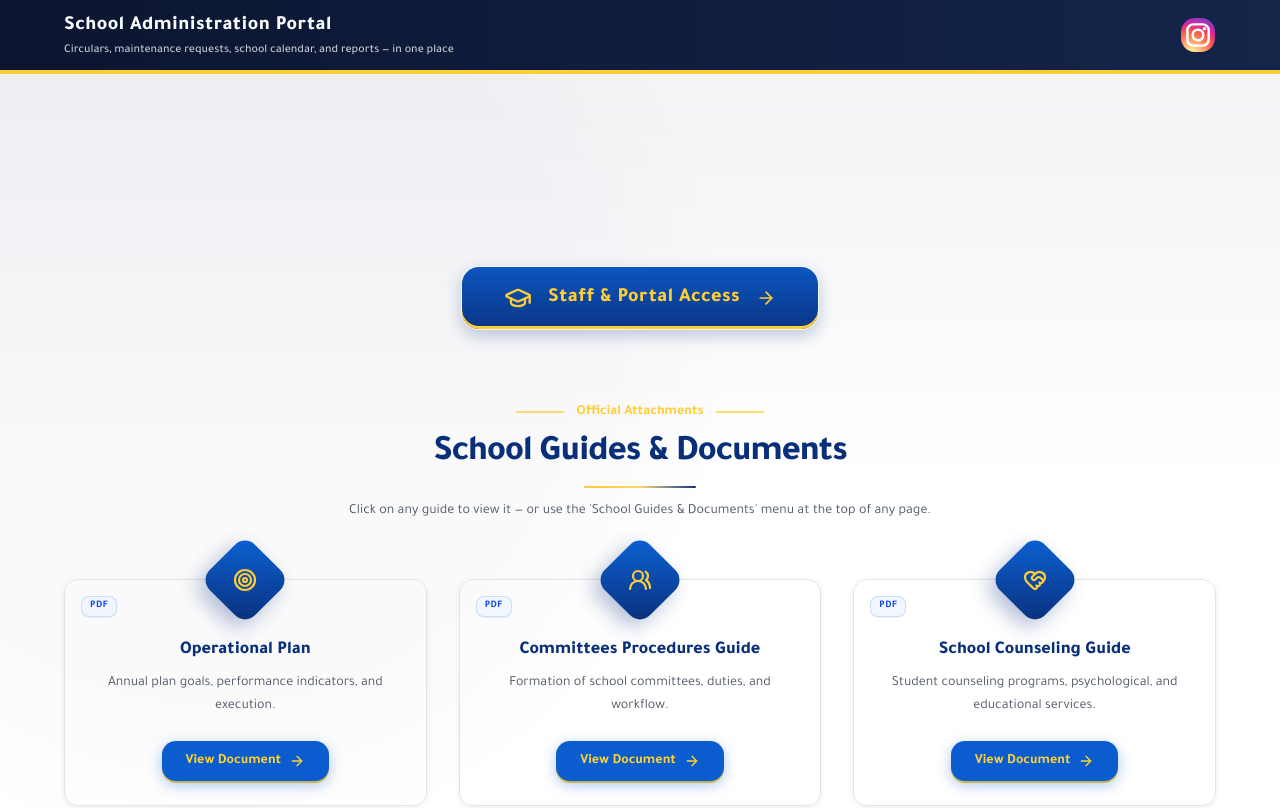
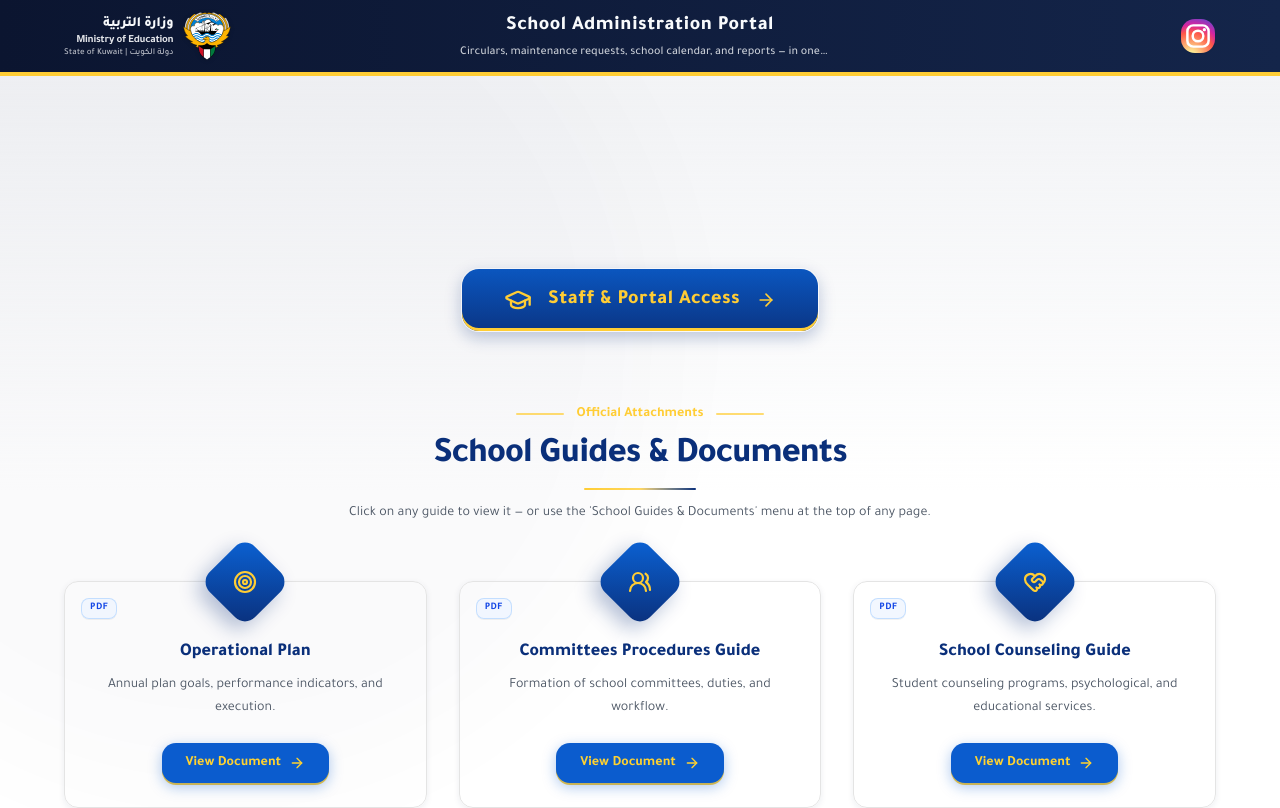
Before and after one commit to elnewahy2025/School-Administration-Portal, a Next.js app: page /en in a window 1280 px wide. Shown: the top 808 px of the page. Built offline with nearby package versions, Linux system fonts and the light colour scheme; no server answers; the database is empty.

Commit message:
feat(public): add Kuwait MOE logo link to public topbar and Instagram icon to authenticated header

```diff
--- a/src/components/layout/AppHeader.tsx
+++ b/src/components/layout/AppHeader.tsx
@@ -3,6 +3,7 @@
 import { LanguageSwitcher } from "./LanguageSwitcher";
 import { ThemeToggle } from "@/components/theme/theme-toggle";
 import { NotificationBell } from "@/components/notifications/NotificationBell";
+import { PublicInstagramLink } from "@/components/public/PublicInstagramLink";
 import { AppUserMenu } from "./AppUserMenu";
 import { MobileNav } from "./MobileNav";
 import { AppHeaderGreeting } from "./AppHeaderGreeting";
@@ -43,6 +44,7 @@ export function AppHeader({
       </div>
 
       <div className="flex items-center gap-2 sm:gap-3">
+        <PublicInstagramLink />
         <NotificationBell unreadCount={unreadNotifications} />
         {isOwner ? (
           <>
--- /dev/null
+++ b/src/components/public/KuwaitMoeLink.tsx
@@ -0,0 +1,37 @@
+import type { AnchorHTMLAttributes } from "react";
+
+export function KuwaitMoeLink({
+  className = "",
+  ...props
+}: AnchorHTMLAttributes<HTMLAnchorElement>) {
+  return (
+    <a
+      href="https://www.moe.edu.kw/"
+      target="_blank"
+      rel="noopener noreferrer"
+      className={`group flex items-center gap-2.5 text-end transition-opacity hover:opacity-90 focus-visible:outline-none focus-visible:ring-2 focus-visible:ring-gold ${className}`}
+      title="وزارة التربية - دولة الكويت | Ministry of Education"
+      aria-label="وزارة التربية - دولة الكويت | Ministry of Education"
+      {...props}
+    >
+      <div className="flex flex-col items-end leading-tight text-sidebar-foreground">
+        <span className="text-xs sm:text-sm font-extrabold tracking-tight">
+          وزارة التربية
+        </span>
+        <span className="text-[10px] sm:text-[11px] font-semibold tracking-tight text-sidebar-foreground/90">
+          Ministry of Education
+        </span>
+        <span className="text-[8px] sm:text-[9px] font-medium text-sidebar-foreground/75">
+          State of Kuwait | دولة الكويت
+        </span>
+      </div>
+
+      {/* eslint-disable-next-line @next/next/no-img-element */}
+      <img
+        src="/images/kuwait-emblem.svg"
+        alt="شعار دولة الكويت - وزارة التربية"
+        className="size-10 sm:size-12 shrink-0 drop-shadow-sm transition-transform duration-200 group-hover:scale-105"
+      />
+    </a>
+  );
+}
--- a/src/components/public/PublicTopBar.tsx
+++ b/src/components/public/PublicTopBar.tsx
@@ -4,13 +4,14 @@ import { useLocale, useTranslations } from "next-intl";
 import { ThemeToggle } from "@/components/theme/theme-toggle";
 import { LanguageSwitcher } from "@/components/layout/LanguageSwitcher";
 import { PublicInstagramLink } from "./PublicInstagramLink";
+import { KuwaitMoeLink } from "./KuwaitMoeLink";
 import { PublicTopBarTicker } from "./PublicTopBarTicker";
 import type { CalendarEventRow } from "@/lib/calendar/types";
 import type { PublicSchoolProfileRow } from "@/lib/school/getPublicSchoolProfile";
 import { resolveLocalizedText } from "@/lib/school/resolveLocalizedText";
 import { parseSchoolNameHierarchy } from "@/lib/school/parseSchoolNameHierarchy";
 
-/** Navy top bar with school branding, description, Instagram link, and ticker. */
+/** Navy top bar with Kuwait MOE branding, school title, Instagram link, and ticker. */
 export function PublicTopBar({
   school,
   events,
@@ -30,19 +31,23 @@ export function PublicTopBar({
 
   return (
     <header className="relative z-30 border-b-4 border-gold bg-[linear-gradient(90deg,var(--topbar-from,var(--sidebar)),var(--topbar-to,var(--sidebar)))] text-sidebar-foreground">
-      <div className="mx-auto flex w-full max-w-[1720px] flex-col gap-3 px-4 py-3 sm:flex-row sm:items-center sm:justify-between sm:px-8 lg:px-12 xl:px-16">
-        <div className="min-w-0 space-y-0.5">
+      <div className="mx-auto grid w-full max-w-[1720px] grid-cols-1 items-center gap-4 px-4 py-3 sm:px-8 md:grid-cols-3 lg:px-12 xl:px-16">
+        <div className="flex items-center justify-center md:justify-start">
+          <KuwaitMoeLink />
+        </div>
+
+        <div className="min-w-0 space-y-1 text-center">
           <h1 className="truncate text-base font-black tracking-wide sm:text-xl text-sidebar-foreground">
             {brand}
           </h1>
           {description ? (
-            <p className="line-clamp-2 text-xs font-medium text-sidebar-foreground/80 sm:line-clamp-1 max-w-3xl">
+            <p className="line-clamp-2 text-xs font-medium text-sidebar-foreground/80 sm:line-clamp-1 max-w-2xl mx-auto">
               {description}
             </p>
           ) : null}
         </div>
 
-        <div className="flex shrink-0 items-center gap-2.5 self-end sm:self-center">
+        <div className="flex shrink-0 items-center justify-center gap-2.5 md:justify-end">
           <PublicInstagramLink url={school?.instagram_url} />
           {isOwner ? (
             <>
--- a/src/components/public/index.ts
+++ b/src/components/public/index.ts
@@ -15,3 +15,4 @@ export { PublicDocumentsSection } from "./PublicDocumentsSection";
 export { PublicDocumentCard } from "./PublicDocumentCard";
 export { PublicInstagramLink } from "./PublicInstagramLink";
 export { InstagramIcon } from "./InstagramIcon";
+export { KuwaitMoeLink } from "./KuwaitMoeLink";
```
Also changed, not shown: public/images/kuwait-emblem.svg (added), 1 other file (tests, documents, lock files or other folders).
